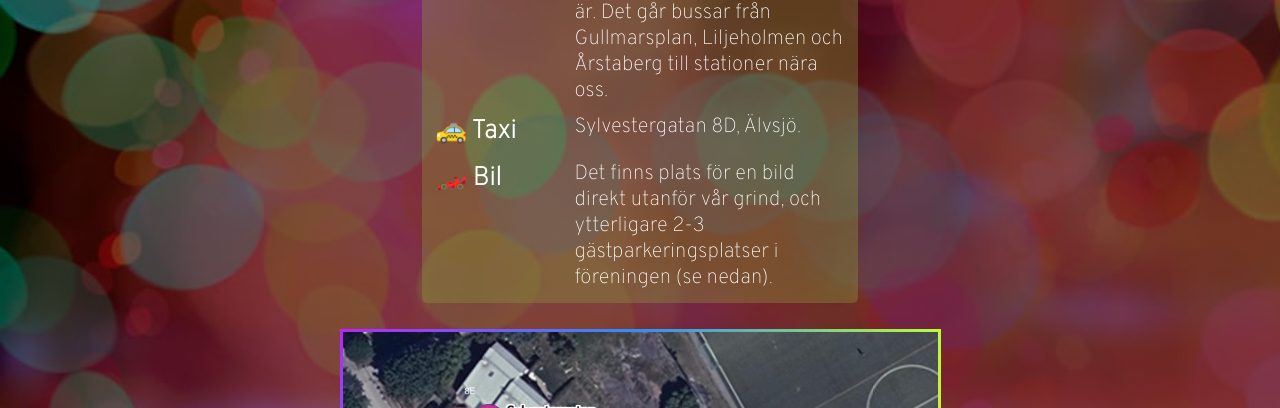
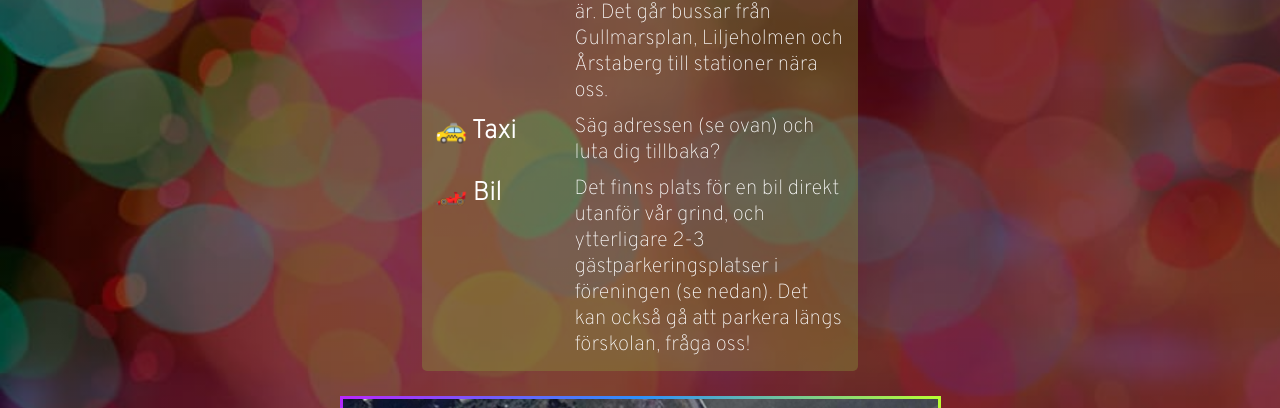
Before and after one commit to EmilStenstrom/festsajter, a plain HTML site: page 40arsfest/index.html in a window 1280 px wide. Shown: the part 904-1312 px from the top of the page. Drawn offline with nearby package versions, Linux system fonts and the light colour scheme.

Commit message:
Bättre vägbeskrivning.

```diff
--- a/40arsfest/index.html
+++ b/40arsfest/index.html
@@ -105,9 +105,9 @@
     <dt>🚌 Buss</dt>
     <dd>Enklast är att kolla med <a href="https://sl.se/">SL</a> vilken den snabbaste vägen är. Det går bussar från Gullmarsplan, Liljeholmen och Årstaberg till stationer nära oss.</dd>
     <dt>🚕 Taxi</dt>
-    <dd>Sylvestergatan 8D, Älvsjö.</dd>
+    <dd>Säg adressen (se ovan) och luta dig tillbaka?</dd>
     <dt>🏎️ Bil</dt>
-    <dd>Det finns plats för en bild direkt utanför vår grind, och ytterligare 2-3 gästparkeringsplatser i föreningen (se nedan).</dd>
+    <dd>Det finns plats för en bil direkt utanför vår grind, och ytterligare 2-3 gästparkeringsplatser i föreningen (se nedan). Det kan också gå att parkera längs förskolan, fråga oss!</dd>
 </dl>
 
 <img src="parkering.jpg">
```
